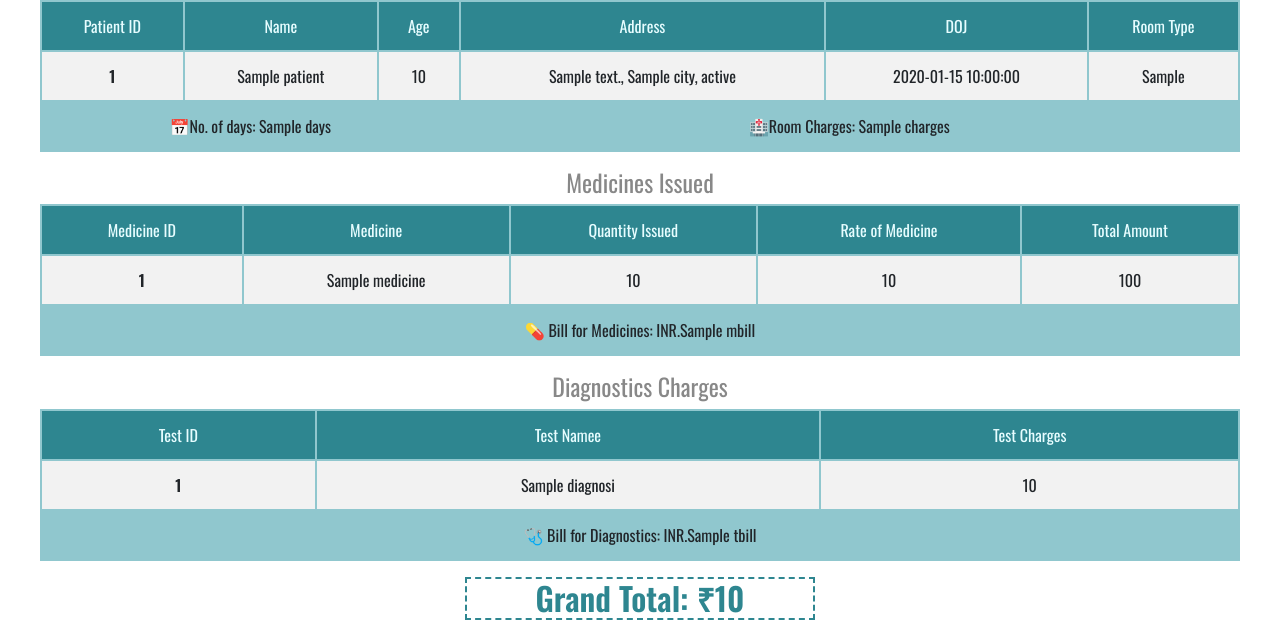
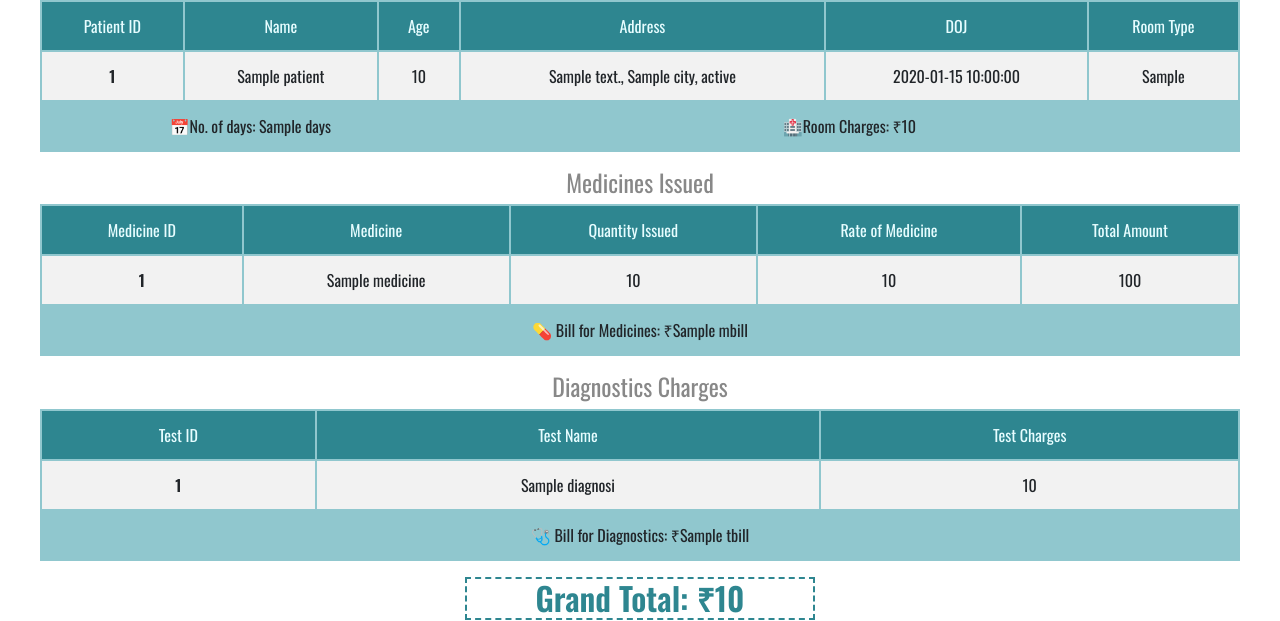
Before and after one commit to ayushgd/hms, a Python web app: template templates/billing.html in a window 1280 px wide. Shown: the part 446-1067 px from the top of the page. Run offline with Jinja, Linux system fonts and the light colour scheme; the template is opened without the code that fills it: most values are stand-ins (such as "Sample title", 1, 10 or a date in 2020); form fields are guessed from the names that the template uses; some libraries are stand-ins or nearby versions.

Commit message:
final billing done!

```diff
--- a/templates/billing.html
+++ b/templates/billing.html
@@ -58,10 +58,10 @@
       {% endif %}
       <tr style="background-color: var(--darkless);">
         <td colspan="3">
-          📅No. of days: {{ days }}
+          📅No. of days: {{ days|string | replace("days, 0:00:00","")  }}
         </td>
         <td colspan="3">
-          🏥Room Charges: {{ charges }}
+          🏥Room Charges: {% if charges %}₹{{ (charges * days)|string | replace("days, 0:00:00","") }} {% endif %}
         </td>
       </tr>
 
@@ -94,7 +94,7 @@
     {% endif %}
     <tr style="background-color: var(--darkless);">
       <td colspan="5">
-        💊 Bill for Medicines:  INR.{{mbill}}
+        💊 Bill for Medicines:  ₹{{mbill}}
       </td>
     </tr>
     </tbody>
@@ -105,7 +105,7 @@
     <thead>
       <tr>
         <th>Test ID</th>
-        <th>Test Namee</th>
+        <th>Test Name</th>
         <th>Test Charges</th>
       </tr>
     </thead>
@@ -121,13 +121,13 @@
     {% endif %}
     <tr style="background-color: var(--darkless);">
       <td colspan="3">
-        🩺 Bill for Diagnostics: INR.{{tbill}}
+        🩺 Bill for Diagnostics: ₹{{tbill}}
       </td>
     </tr>
     </tbody>
   </table>
 
-<h2 class="text-center" style="color: var(--origin); font-weight: bold; width: 350px; border: 2px dashed var(--origin); margin: auto;">Grand Total: ₹{{tbill+mbill}}</h2>
+<h2 class="text-center" style="color: var(--origin); font-weight: bold; width: 350px; border: 2px dashed var(--origin); margin: auto;">Grand Total: ₹{{ tbill + mbill + total|int }}</h2>
   <div class="text-center" >
     <form class="text-center" method="POST" action="{{url_for('billing')}}">
         <input name="pid" type="number" hidden value=""/>
```
Also changed, not shown: Routes.py (+8 -3 lines).
